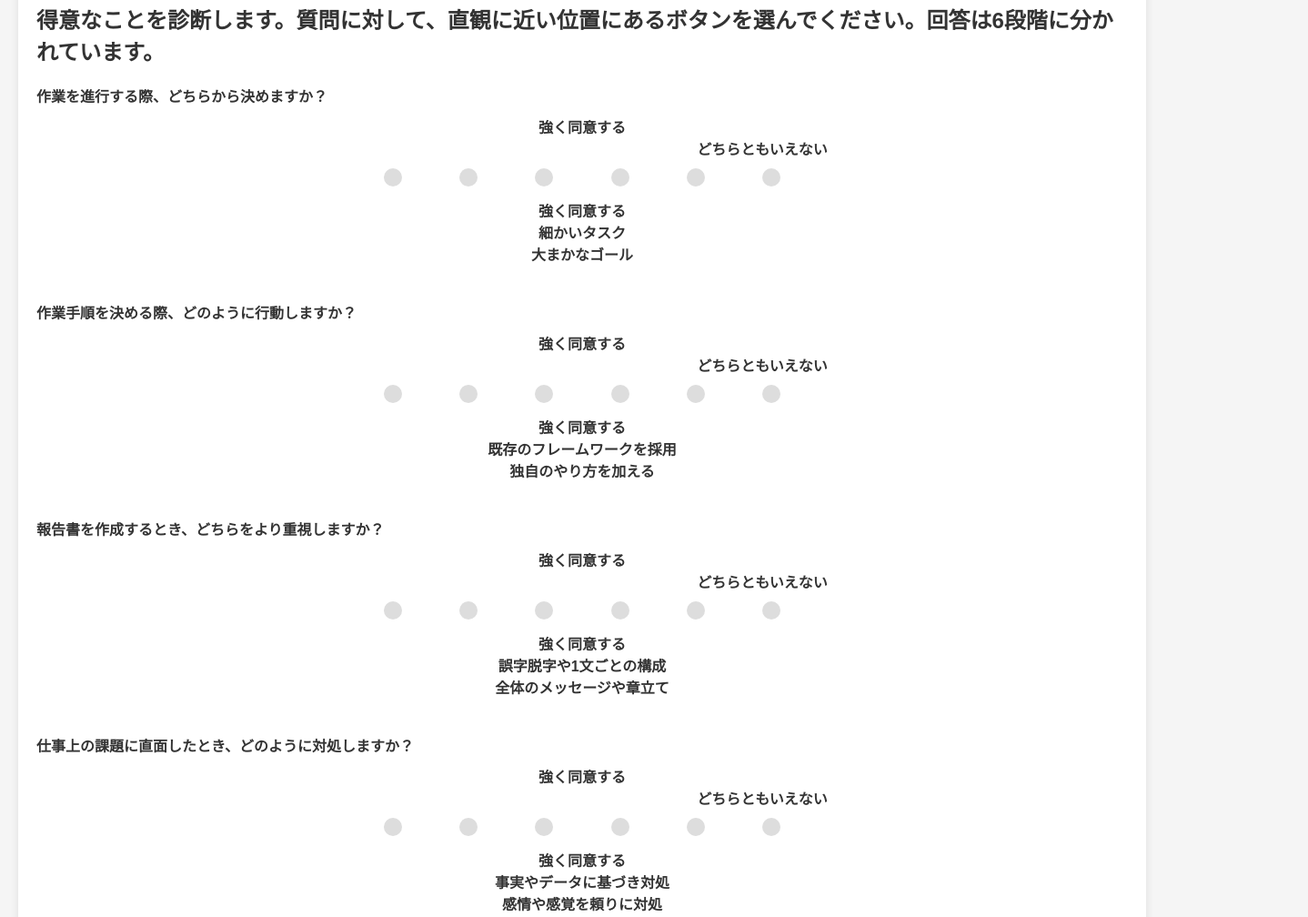
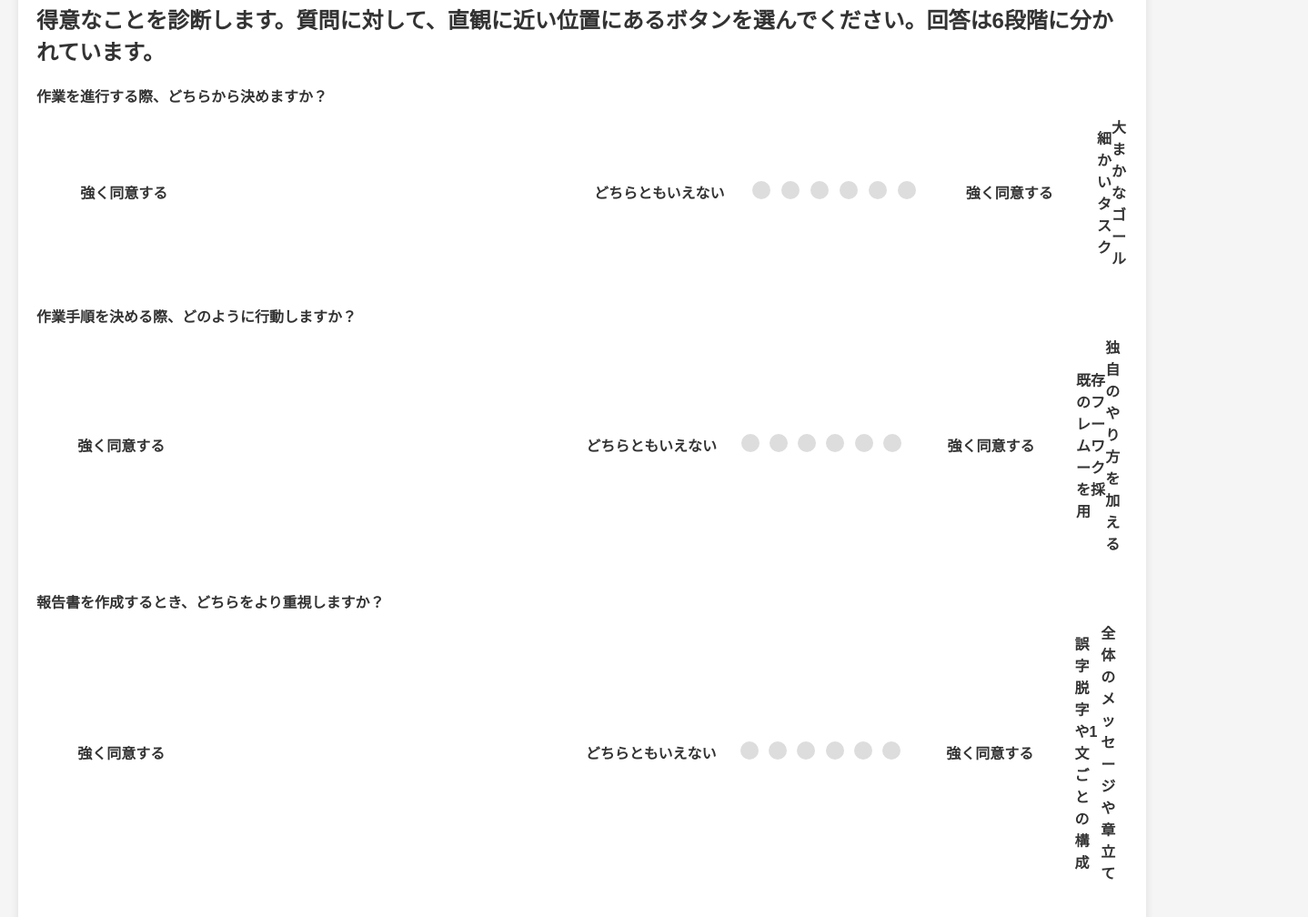
Before and after one commit to Itorush/sukitoku-myapp, a website: page public/diagnosis-questions.html in a window 1280 px wide. Shown: the part 2297-3305 px from the top of the page at 91% size, 1438 px wide, since content can reach past the window. Drawn offline with Linux system fonts and the light colour scheme.

Commit message:
Update HTML, CSS, and JS for the diagnosis questions

```diff
--- a/public/styles.css
+++ b/public/styles.css
@@ -123,7 +123,6 @@ form {
 
 .options {
     display: flex;
-    flex-direction: column; /* 縦方向に並べる */
     align-items: center;
 }
 
```
